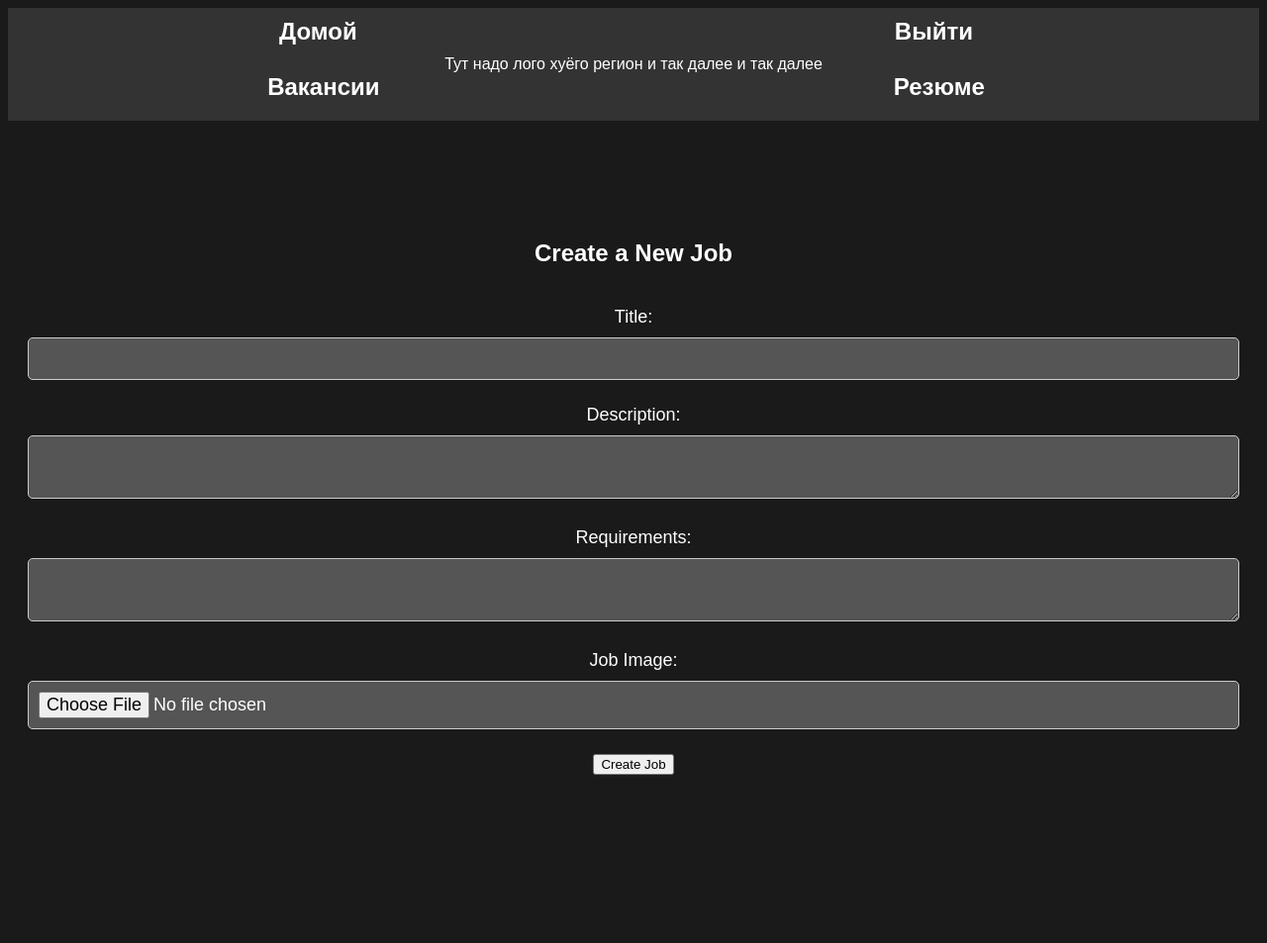
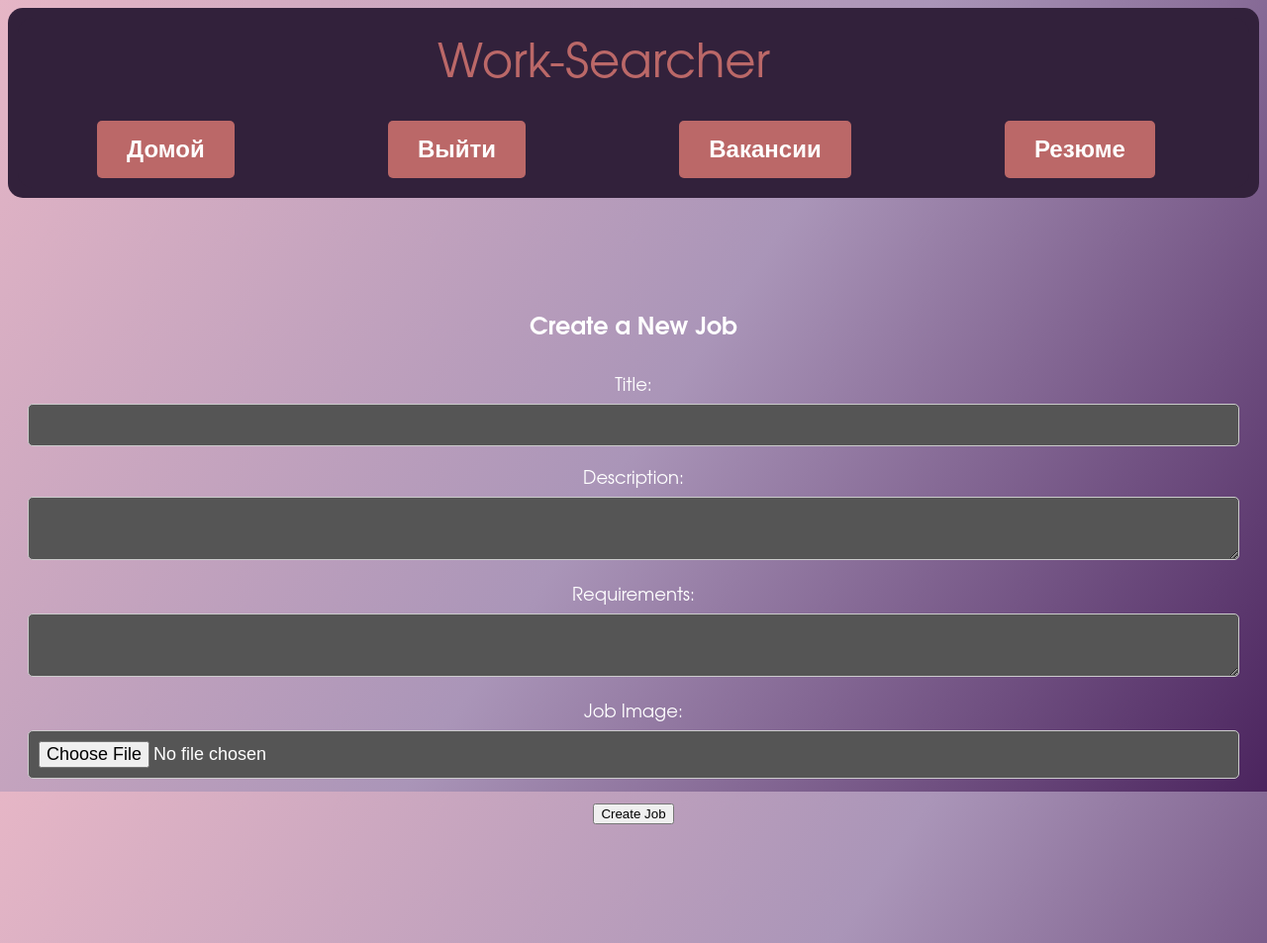
Before and after one commit to Belebeika/SDE_Project, a Flask app: page /create_job in a window 1280 px wide. Shown: the whole page at 99% size. Before the commit the page ends 783 px from the top, so only its background shows below. Run offline with Flask 3, Linux system fonts and the light colour scheme; a user stored in the database is signed in.

Commit message:
first-patch

```diff
--- a/static/styles.css
+++ b/static/styles.css
@@ -1,13 +1,18 @@
 /* Основные стили */
+html {
+     height:100%;
+}
+
 body {
-    background-color: #1a1a1a; /* Тёмный фон */
-    color: #ffffff; /* Светлый текст */
-    font-family: sans-serif;
+    background: rgb(230,182,198);
+    background: linear-gradient(124deg, rgba(230,182,198,1) 0%, rgba(170,149,184,1) 52%, rgba(75,36,94,1) 100%);
+    color : #ffffff;
+    font-family: Avantgarde, TeX Gyre Adventor, URW Gothic L, sans-serif;
 }
 
 header, footer {
-    background-color: #333; /* Тёмный фон для блоков */
     color: #fff; /* Светлый текст для блоков */
+    font-family: Avantgarde, TeX Gyre Adventor, URW Gothic L, sans-serif;
 }
 
 a {
@@ -30,7 +35,12 @@ ul {
 }
 
 li {
-    margin-bottom: 10px; /* Добавляем отступ между элементами списка */
+    background: #bb6868;
+    padding-top: 15px;
+    padding-bottom: 15px;
+    padding-right: 30px;
+    padding-left: 30px;
+    border-radius : 5px;
 }
 
 form {
@@ -91,9 +101,10 @@ input[type="submit"]:hover {
 
 /* Стили для Header и навигации */
 header {
-    background-color: #333;
-    color: #fff;
-    padding: 10px;
+    background: #32213b;
+    color : #ffffff;
+    padding : 10px;
+    border-radius : 15px;
     text-align: center;
 }
 
@@ -116,7 +127,7 @@ nav a {
 }
 
 nav a:hover {
-    color: #66b3ff;
+    color: #32213b;
 }
 
 /* Стили для содержимого в блоке main */
@@ -198,3 +209,19 @@ main {
     margin: auto; /* Центрирование по горизонтали */
     margin-bottom: 15px; /* Отступ снизу от изображения */
 }
+
+.main_page_plate {
+    background: #32213b;
+    color : #ffffff;
+    padding : 10px;
+    border-radius : 15px;
+}
+
+
+.logo {
+    padding-top : 15px;
+    padding-bottom : 35px;
+    padding-right : 60px;
+    font-size : 300%;
+    color : #bb6868;
+}
--- a/templates/base.html
+++ b/templates/base.html
@@ -1,12 +1,16 @@
 <!DOCTYPE html>
 <html lang="">
+<div class="bg"></div>
+<div class="bg bg2"></div>
+<div class="bg bg3"></div>
 <head>
     <title>{% block title %}{% endblock %}</title>
     <link rel="stylesheet" type="text/css" href="{{ url_for('static', filename='styles.css') }}">
 </head>
 <body>
     <header>
-        <nav>
+        <nav class="main_page_plate">
+        <div class="logo">Work-Searcher</div>
         <ul>
             <li><a href="/">Домой</a></li>
             {% if not current_user.is_authenticated %}
@@ -16,14 +20,12 @@
             {% if current_user.is_authenticated %}
                 <li><a href="/logout">Выйти</a></li>
             {% endif %}
-        </ul>
-        Тут надо лого хуёго регион и так далее и так далее
-        <ul>
             <li><a href="/jobs">Вакансии</a></li>
             <li><a href="/resumes">Резюме</a></li>
         </ul>
         </nav>
     </header>
+
 
     <main>
         {% block content %}{% endblock %}
```
